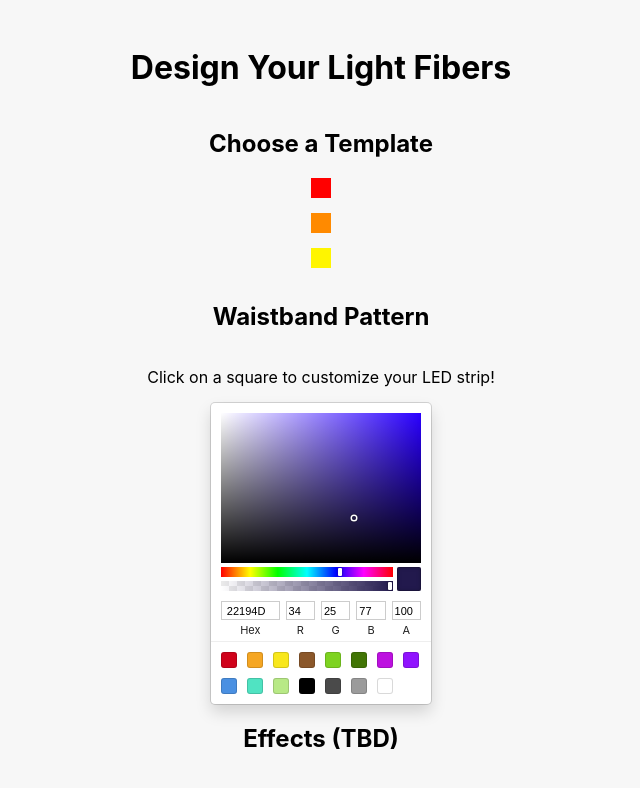
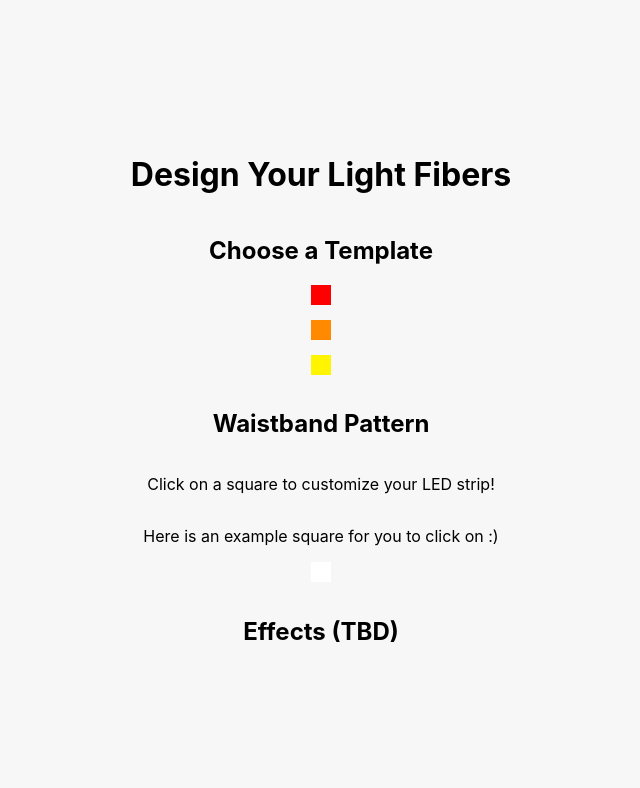
Before and after one commit to linhnguyen817/light-fiber-gui, a React (Create React App) app: page / in a window 1280 px wide. Shown: the top 788 px of the page, without its empty margins (319-959 px from the left). Built offline with nearby package versions, Linux system fonts and the light colour scheme.

Commit message:
created working color picker for a sample led square box

```diff
--- a/src/App.js
+++ b/src/App.js
@@ -1,8 +1,7 @@
-import logo from './logo.svg';
 import './App.css';
 import { Template } from './Template';
 
-import { ColorPicker } from './ColorPicker';
+import { LEDSquare } from './LEDSquare';
 
 function App() {
   return (
@@ -14,8 +13,8 @@ function App() {
 
         <h2>Waistband Pattern</h2>
         <p>Click on a square to customize your LED strip!</p>
-
-        <ColorPicker/>
+        <p>Here is an example square for you to click on :) </p>
+        <LEDSquare onChange={() => {}}/>
         <h2>Effects (TBD)</h2>
       </header>
     </div>
--- a/src/ColorPicker.tsx
+++ /dev/null
@@ -1,10 +0,0 @@
-import React from 'react';
-import { SketchPicker } from 'react-color';
-
-export const ColorPicker = () => {
-    return (
-        <div>
-            <SketchPicker/>
-        </div>
-    )
-}
--- /dev/null
+++ b/src/LEDSquare.tsx
@@ -0,0 +1,35 @@
+import { FunctionComponent, useEffect, useRef, useState } from 'react';
+import { SketchPicker } from 'react-color';
+import './ledsquare.css';
+
+export interface LEDSquareProps {
+    onChange: (value: string) => void;
+  }
+export const LEDSquare : FunctionComponent<LEDSquareProps>  = ({onChange}) => {
+    const [colorPicker, showColorPicker] = useState(false);
+    const [squareColor, changeColor] = useState("#fff");
+    const componentMounted = useRef(true);
+
+    useEffect(() => {
+        if (componentMounted.current) {
+            componentMounted.current = false;
+        } else {
+            onChange(squareColor);
+        }
+        return () => undefined;
+    }, [squareColor]);
+
+    return (
+        <div className="ledsquare">
+            <div className="box" style={{backgroundColor: squareColor}}
+                onClick={() => showColorPicker(!colorPicker)}
+            />
+            {colorPicker && <div className="colorPicker">
+                <SketchPicker
+                    color={squareColor}
+                    onChangeComplete={color => changeColor(color.hex)}
+                />
+            </div>}
+        </div>
+    )
+}
--- /dev/null
+++ b/src/ledsquare.css
@@ -0,0 +1,14 @@
+.ledsquare {
+    display: flex;
+    flex-direction: column;
+    justify-content: center;
+    align-items: center;
+}
+
+.box {
+    float: left;
+    height: 20px;
+    width: 20px;
+    margin-bottom: 15px;
+    clear: both;
+  }
--- a/tsconfig.json
+++ b/tsconfig.json
@@ -1,6 +1,6 @@
 {
   "compilerOptions": {
-    "target": "es5",
+    "target": "es6",
     "lib": [
       "dom",
       "dom.iterable",
```
